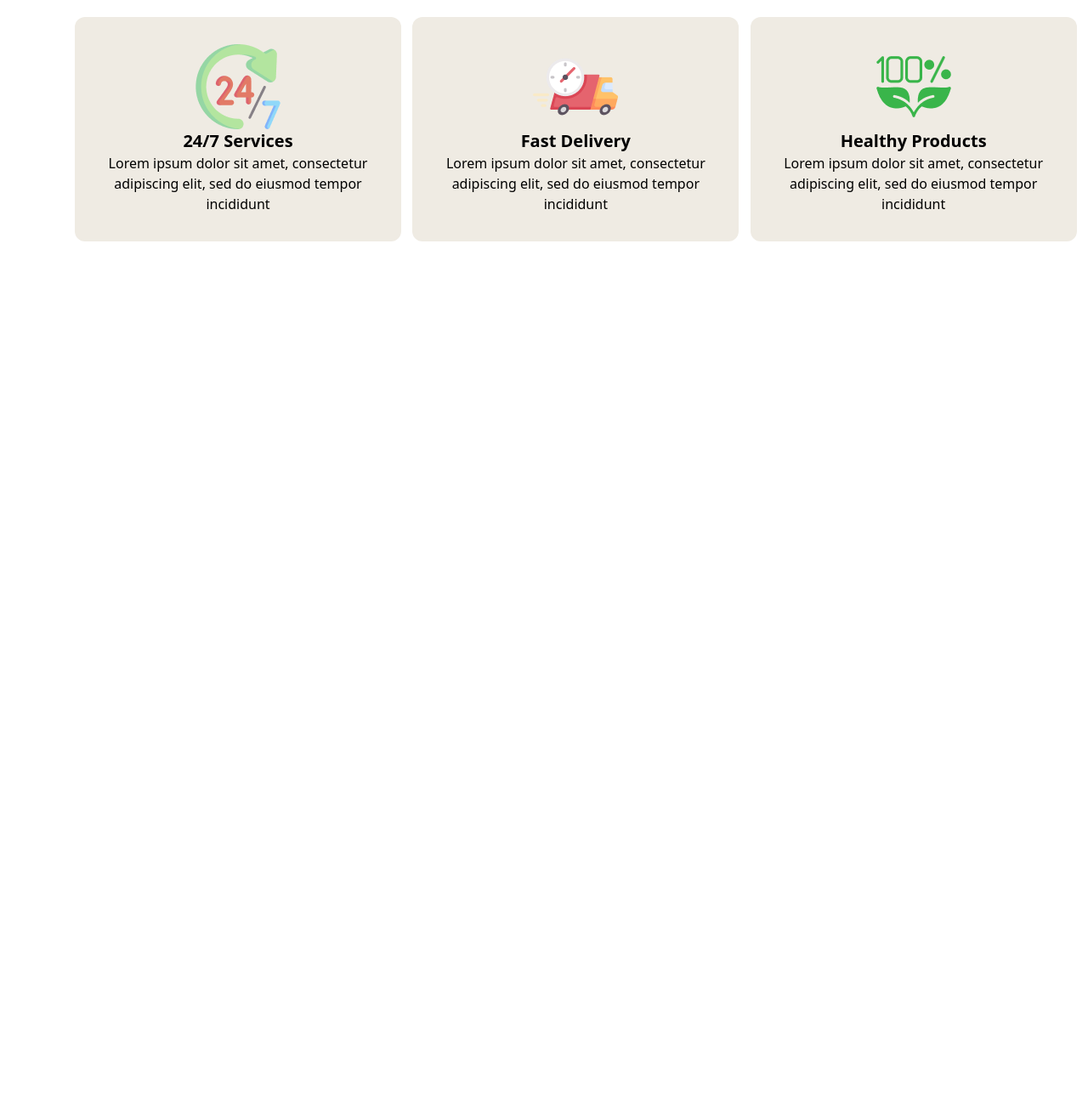
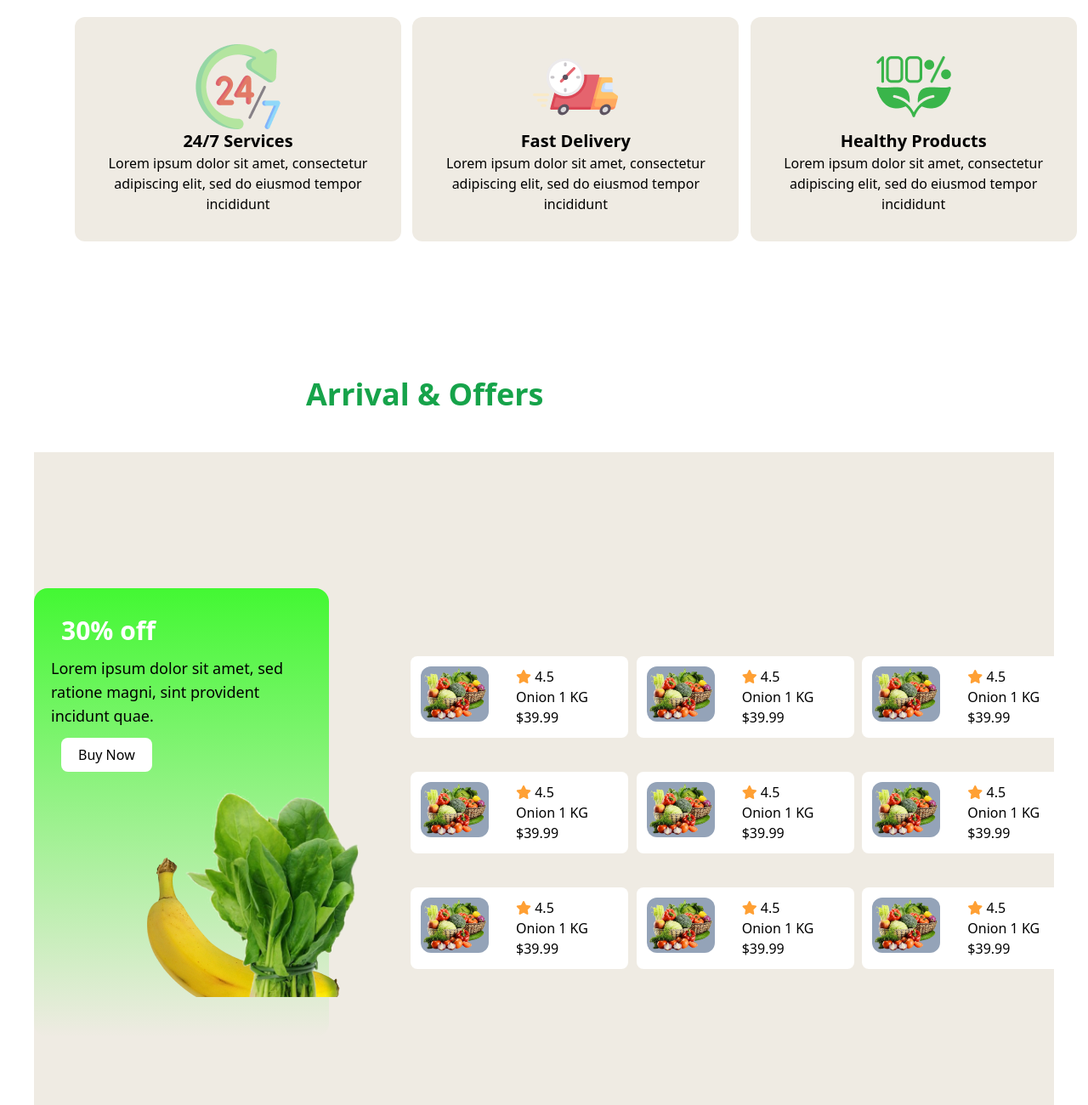
Before and after one commit to RakibHossainCoder/Assignment-3-Category-0002, a plain HTML site: page index.html in a window 1280 px wide. Shown: the part 1646-2946 px from the top of the page at 85% size. Before the commit the page ends 1930 px from the top, so only its background shows below. Drawn offline with nearby package versions, Linux system fonts and the light colour scheme.

Commit message:
this is Popular Products section

```diff
--- a/index.html
+++ b/index.html
@@ -54,7 +54,8 @@
       <div>
         <h1 class="text-6xl font-bold"> Freshness <span class="text-green-600">You Can <br>
             Count</span> On, Prices You’ll Love!</h1>
-          <p class="pt-9 text-xl text-gray-600">Shop your daily essentials at unbeatable prices. From fresh produce to pantry <br> staples, we’ve got you covered every day!</p>
+        <p class="pt-9 text-xl text-gray-600">Shop your daily essentials at unbeatable prices. From fresh produce to
+          pantry <br> staples, we’ve got you covered every day!</p>
       </div>
       <div><img class="mx-auto" src="./c2-assets/hero-vegetables.png" alt=""></div>
     </section>
@@ -87,11 +88,137 @@
         <div class="bg-[#EFEBE3] w-96 p-8 rounded-xl">
           <img class="mx-auto" src="./c2-assets/healthy.png" alt="">
           <div class="text-center">
-          <h3 class="text-xl font-bold">Healthy Products  </h3>
+            <h3 class="text-xl font-bold">Healthy Products </h3>
             <p>Lorem ipsum dolor sit amet, consectetur adipiscing elit, sed do eiusmod tempor incididunt</p>
           </div>
         </div>
       </div>
+    </section>
+
+
+    <!-- second section or popular products section  -->
+     <div>
+        <h2 class="font-bold text-4xl lg:ml-80 mt-20
+         text-green-600 mb-12 pt-20">Arrival & Offers</h2>
+      </div>
+    <section class="mt-10 pt-40 bg-[#EFEBE3] flex justify-center pb-20">
+
+      <div class="lg:flex">
+        <!-- big card  -->
+        <div class="bg-gradient-to-b sm:mx-auto md:mx-auto from-[#43F833] to-white-500 p-5 rounded-2xl w-96">
+          <div>
+            <!-- text  -->
+            <h2 class="text-3xl text-white font-bold p-3">30% off</h2>
+            <p class="text-lg">Lorem ipsum dolor sit amet,
+              sed ratione magni, sint provident incidunt quae.</p>
+            <div class="p-3">
+              <button class="bg-white px-5 py-2 rounded-lg ">Buy Now</button>
+            </div>
+          </div>
+          <!-- ficture  -->
+          <div>
+            <img class="ml-24 pr-6" src="./c2-assets/vegetable-offer.png" alt="">
+          </div>
+        </div>
+        <!-- small cards  -->
+        <div class="grid lg:grid-cols-3 grid-cols-2 gap-3 lg:gap-10 mb-20 lg:ml-24 md:mt-20 sm:mt-20">
+          <!-- card  -->
+          <div class="flex bg-white  w-64 h-24 rounded-lg ">
+            <div class="my-3 mx-3">
+              <img class="w-20 bg-slate-400 rounded-xl  " src="./c2-assets/vegetable-removebg-preview (1).png" alt="">
+            </div>
+            <div class="ml-5 my-3">
+              <h2><i class="fa-solid fa-star text-[#ffa034]"></i> 4.5</h2>
+              <h1>Onion 1 KG</h1>
+              <h3>$39.99</h3>
+            </div>
+          </div>
+          <div class="flex bg-white  w-64 h-24 rounded-lg ">
+            <div class="my-3 mx-3">
+              <img class="w-20 bg-slate-400 rounded-xl  " src="./c2-assets/vegetable-removebg-preview (1).png" alt="">
+            </div>
+            <div class="ml-5 my-3">
+              <h2><i class="fa-solid fa-star text-[#ffa034]"></i> 4.5</h2>
+              <h1>Onion 1 KG</h1>
+              <h3>$39.99</h3>
+            </div>
+          </div>
+          <div class="flex bg-white  w-64 h-24 rounded-lg ">
+            <div class="my-3 mx-3">
+              <img class="w-20 bg-slate-400 rounded-xl  " src="./c2-assets/vegetable-removebg-preview (1).png" alt="">
+            </div>
+            <div class="ml-5 my-3">
+              <h2><i class="fa-solid fa-star text-[#ffa034]"></i> 4.5</h2>
+              <h1>Onion 1 KG</h1>
+              <h3>$39.99</h3>
+            </div>
+          </div>
+          <div class="flex bg-white  w-64 h-24 rounded-lg ">
+            <div class="my-3 mx-3">
+              <img class="w-20 bg-slate-400 rounded-xl  " src="./c2-assets/vegetable-removebg-preview (1).png" alt="">
+            </div>
+            <div class="ml-5 my-3">
+              <h2><i class="fa-solid fa-star text-[#ffa034]"></i> 4.5</h2>
+              <h1>Onion 1 KG</h1>
+              <h3>$39.99</h3>
+            </div>
+          </div>
+          <div class="flex bg-white  w-64 h-24 rounded-lg ">
+            <div class="my-3 mx-3">
+              <img class="w-20 bg-slate-400 rounded-xl  " src="./c2-assets/vegetable-removebg-preview (1).png" alt="">
+            </div>
+            <div class="ml-5 my-3">
+              <h2><i class="fa-solid fa-star text-[#ffa034]"></i> 4.5</h2>
+              <h1>Onion 1 KG</h1>
+              <h3>$39.99</h3>
+            </div>
+          </div>
+          <div class="flex bg-white  w-64 h-24 rounded-lg ">
+            <div class="my-3 mx-3">
+              <img class="w-20 bg-slate-400 rounded-xl  " src="./c2-assets/vegetable-removebg-preview (1).png" alt="">
+            </div>
+            <div class="ml-5 my-3">
+              <h2><i class="fa-solid fa-star text-[#ffa034]"></i> 4.5</h2>
+              <h1>Onion 1 KG</h1>
+              <h3>$39.99</h3>
+            </div>
+          </div>
+          <div class="flex bg-white  w-64 h-24 rounded-lg ">
+            <div class="my-3 mx-3">
+              <img class="w-20 bg-slate-400 rounded-xl  " src="./c2-assets/vegetable-removebg-preview (1).png" alt="">
+            </div>
+            <div class="ml-5 my-3">
+              <h2><i class="fa-solid fa-star text-[#ffa034]"></i> 4.5</h2>
+              <h1>Onion 1 KG</h1>
+              <h3>$39.99</h3>
+            </div>
+          </div>
+          <div class="flex bg-white  w-64 h-24 rounded-lg ">
+            <div class="my-3 mx-3">
+              <img class="w-20 bg-slate-400 rounded-xl  " src="./c2-assets/vegetable-removebg-preview (1).png" alt="">
+            </div>
+            <div class="ml-5 my-3">
+              <h2><i class="fa-solid fa-star text-[#ffa034]"></i> 4.5</h2>
+              <h1>Onion 1 KG</h1>
+              <h3>$39.99</h3>
+            </div>
+          </div>
+          <div class="flex bg-white  w-64 h-24 rounded-lg ">
+            <div class="my-3 mx-3">
+              <img class="w-20 bg-slate-400 rounded-xl  " src="./c2-assets/vegetable-removebg-preview (1).png" alt="">
+            </div>
+            <div class="ml-5 my-3">
+              <h2><i class="fa-solid fa-star text-[#ffa034]"></i> 4.5</h2>
+              <h1>Onion 1 KG</h1>
+              <h3>$39.99</h3>
+            </div>
+          </div>
+
+
+
+
+        </div>
+
     </section>
   </main>
 
```
Also changed, not shown: c2-assets/sc.png (added), c2-assets/vegetable-removebg-preview (1).png (added). Lines whose indentation alone changed are shown as unchanged.
